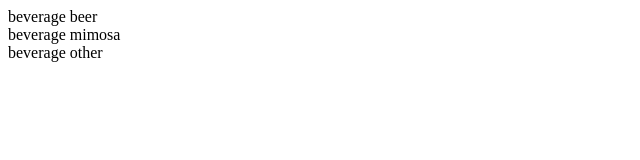
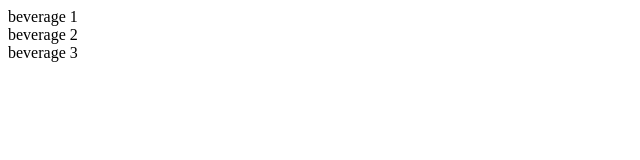
Before and after one commit to Tkadla-GSG/barduino, a React (Create React App) app in the folder app/: page / in a window 1280 px wide. Shown: the top 160 px of the page, without its empty margins (0-640 px from the left). Built offline with nearby package versions, Linux system fonts and the light colour scheme; what redux-websocket-bridge would draw is missing.

Commit message:
make ids bytes

```diff
--- a/app/src/App.js
+++ b/app/src/App.js
@@ -5,9 +5,9 @@ class App extends Component {
     render() {
         return (
             <div>
-                <Beverage id="beer"/>
-                <Beverage id="mimosa"/>
-                <Beverage id="other"/>
+                <Beverage id="1"/>
+                <Beverage id="2"/>
+                <Beverage id="3"/>
             </div>
         );
     }
```
